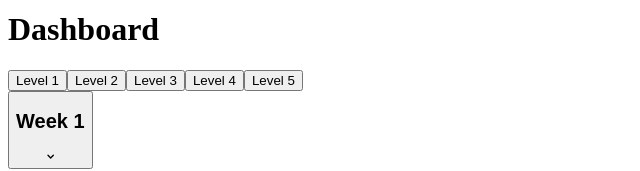
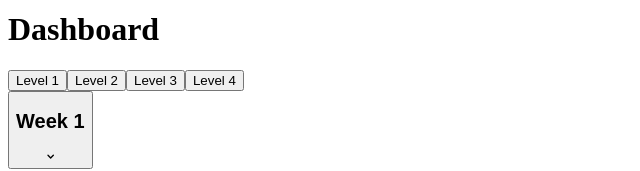
Before and after one commit to innovativecentre-it/innovativecentre-lms, a React (Create React App) app: page / in a window 1280 px wide. Shown: the part 737-908 px from the top of the page, without its empty margins (0-640 px from the left). Built offline with nearby package versions, Linux system fonts and the light colour scheme.

Commit message:
remove level 5

```diff
--- a/src/database/dictionary.js
+++ b/src/database/dictionary.js
@@ -149,45 +149,6 @@ const trackerbase = {
       }
     },
   },
-  level5: {
-    week1: {
-      books: {
-        "Intruduction to IELTS": {
-          units: ["Unit 1", "Unit 2", "Unit 3"]
-        },
-        "Graduation skills for IELTS": {
-          units: ["Unit 1", "Unit 2", "Unit 3"]
-        },
-        "Official Guide to IELTS": {
-          units: ["Unit 1", "Unit 2", "Unit 3"]
-        },
-        "New insight into IELTS": {
-          units: ["Unit 1", "Unit 2", "Unit 3"]
-        },
-        "Ready for IELTS": {
-          units: ["Unit 1", "Unit 2", "Unit 3"]
-        },
-        "Mindset for IELTS L1-L3": {
-          units: ["Unit 1", "Unit 2", "Unit 3"]
-        }
-      }
-    },
-    week2: {
-      books: {
-        // add books for week 2 of level 3 here
-      }
-    },
-    week3: {
-      books: {
-        // add books for week 3 of level 3 here
-      }
-    },
-    week4: {
-      books: {
-        // add books for week 3 of level 3 here
-      }
-    },
-  }
 }
 
 
```
